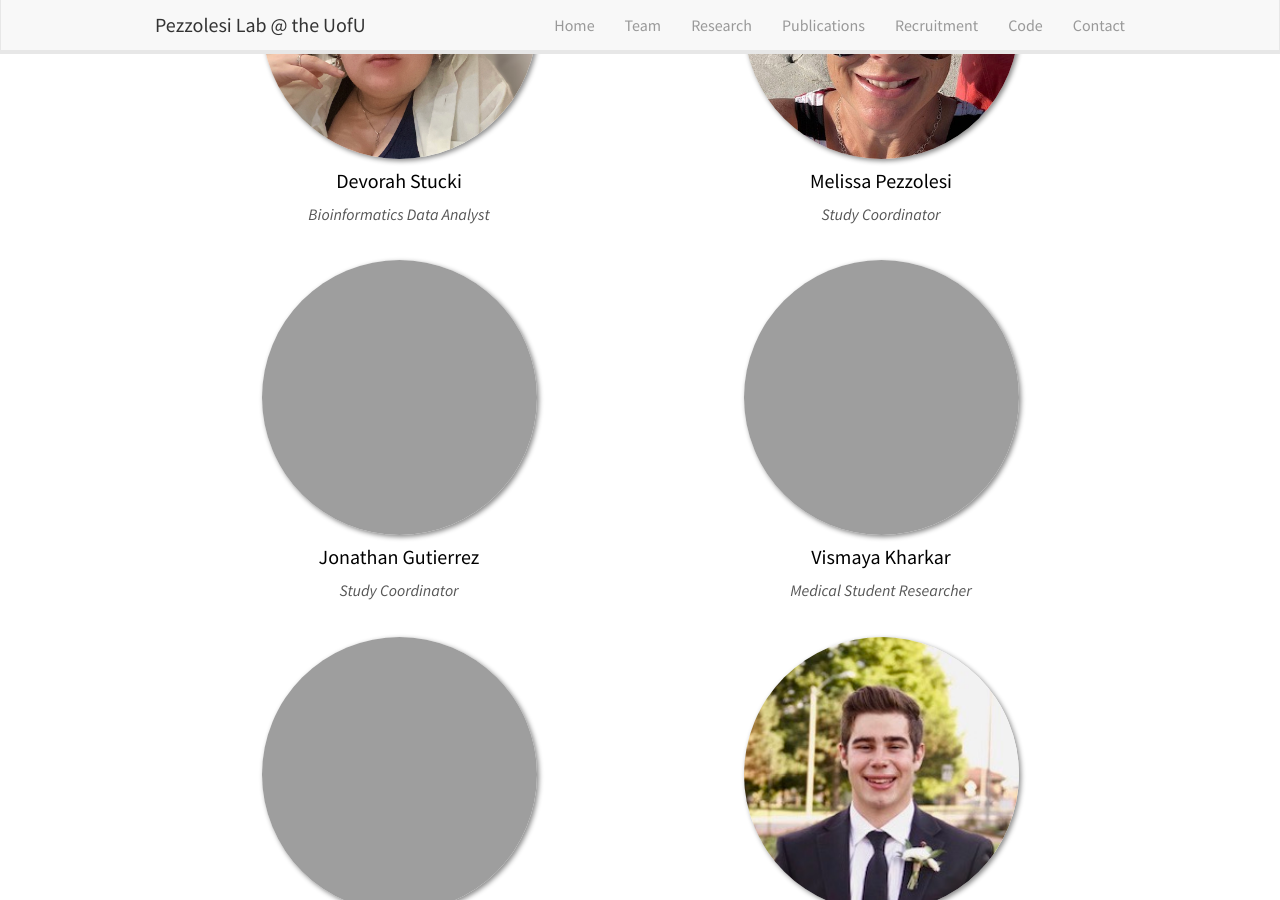
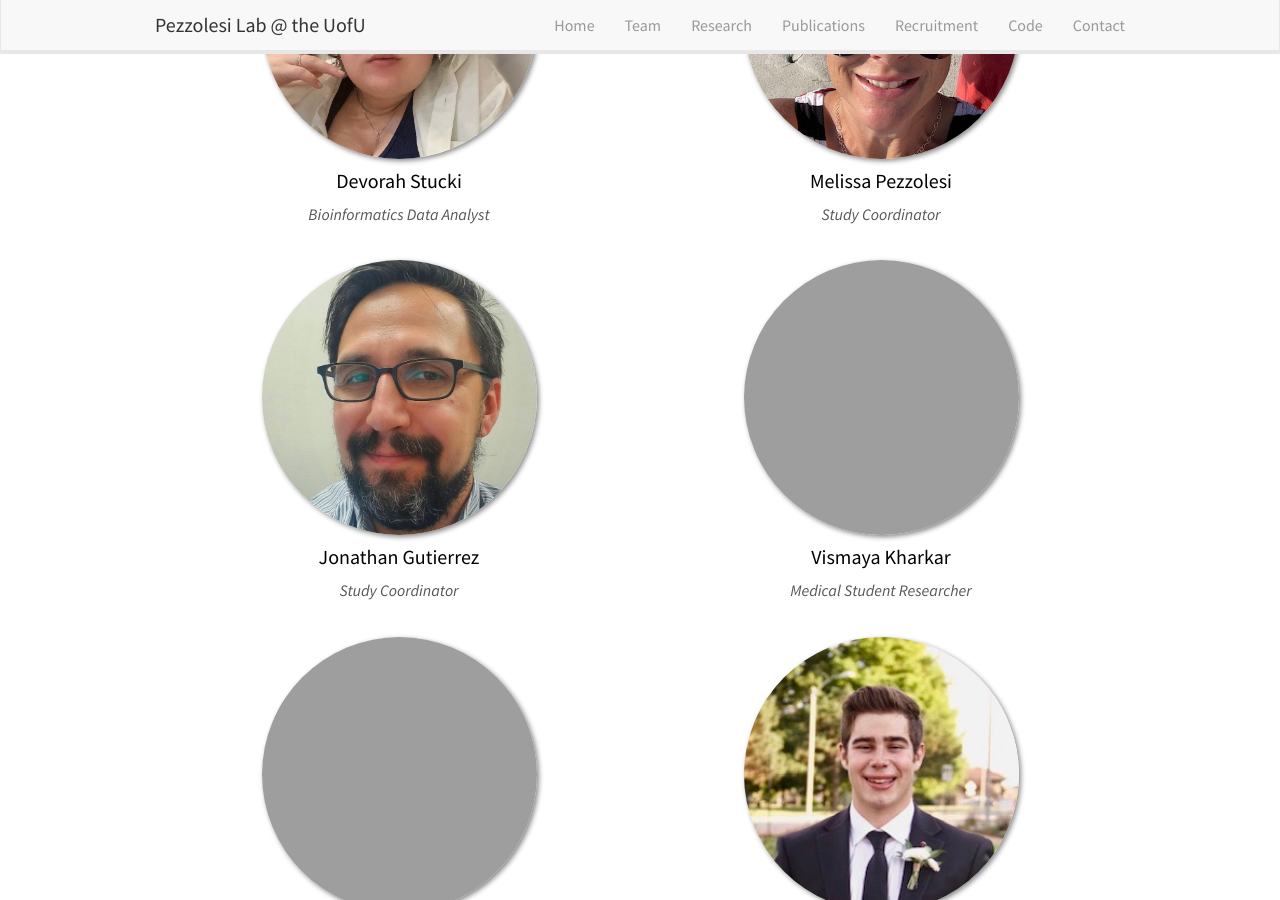
Before and after one commit to PezzolesiLab/pezzolesilab, a Jekyll site: the page built from _pages/team.md, in a window 1280 px wide and 900 px high, scrolled down 1068 px. Built offline with Jekyll 4.4.1, drawn with Linux system fonts in a browser that asks for light colours; nearby versions of some CDN libraries.

Commit message:
Update team_members.yml

```diff
--- a/_data/team_members.yml
+++ b/_data/team_members.yml
@@ -35,7 +35,7 @@
   group: 1
 
 - name: Jonathan Gutierrez
-  photo: Jonathan.jpeg
+  photo: Jonathan.jpg
   info: Study Coordinator
   url: jonathangutierrez
   group: 1
```
